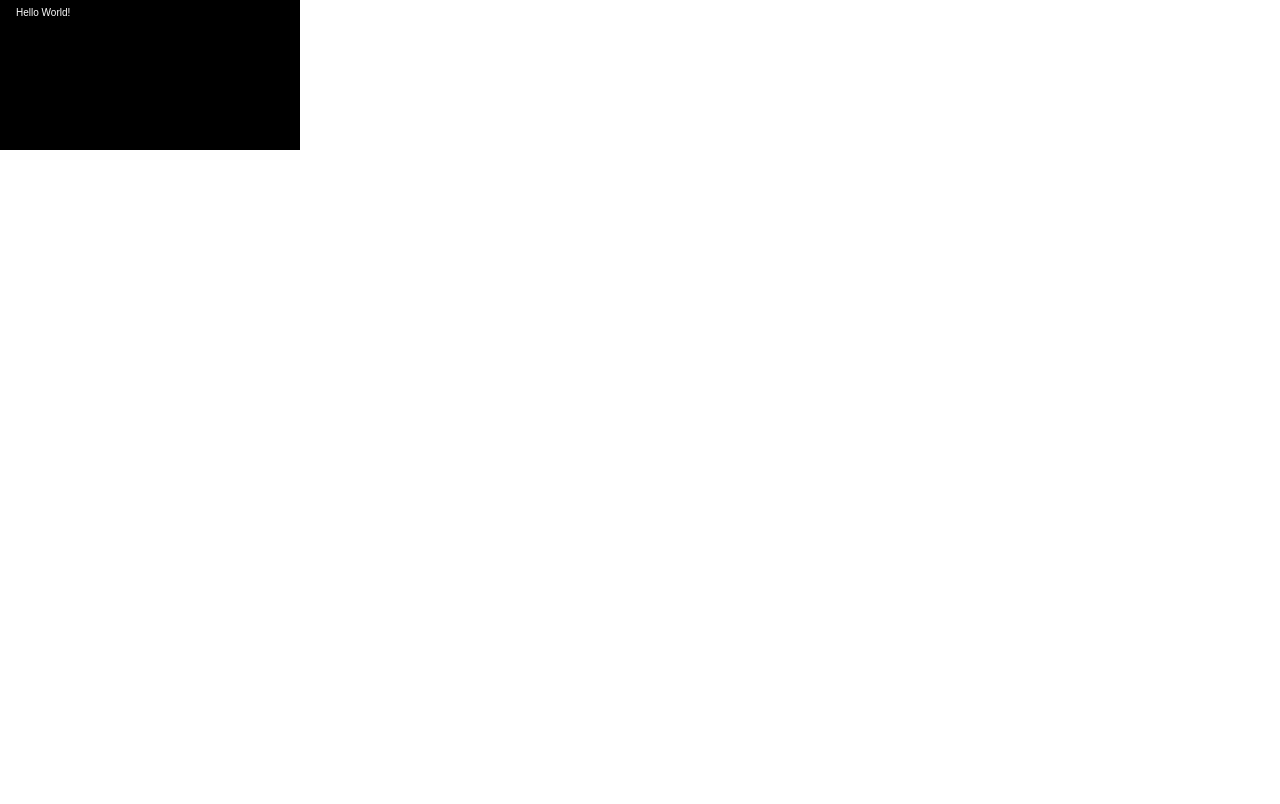
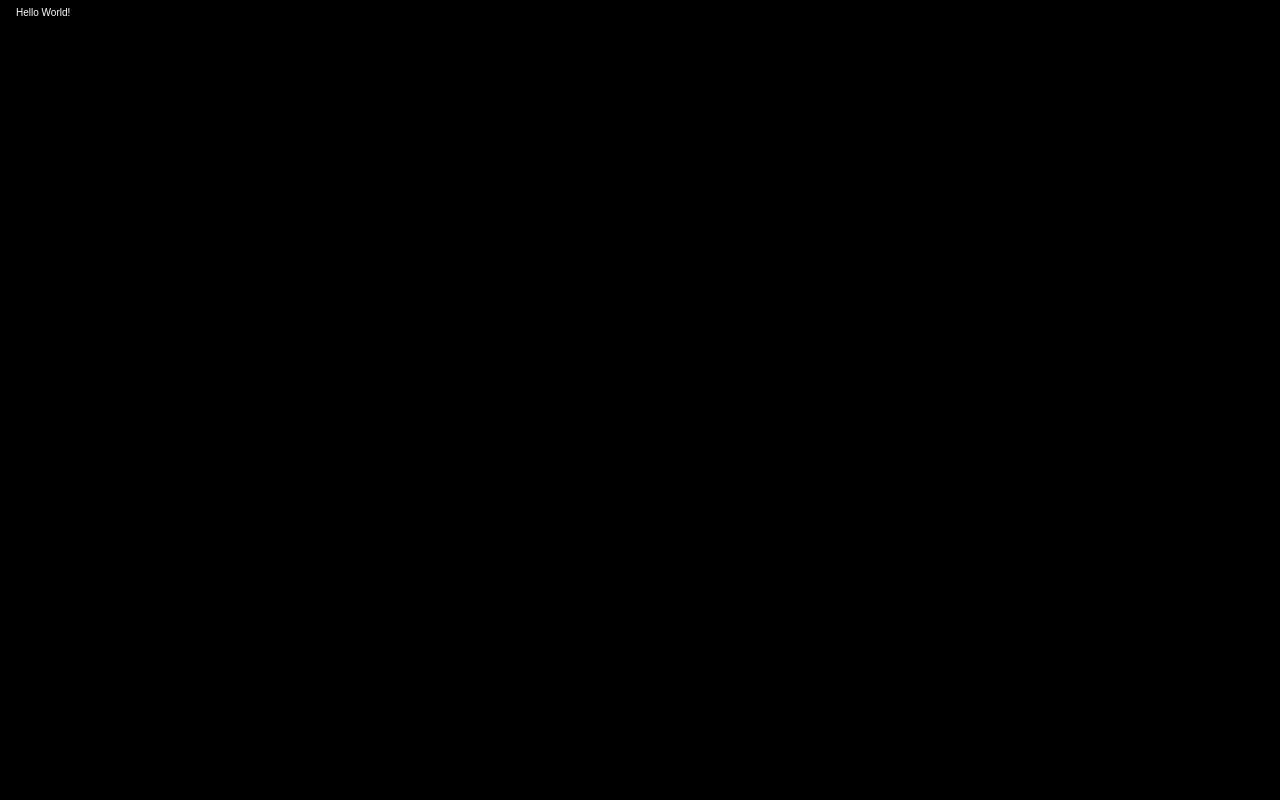
Before and after one commit to sutaC/TheStubborn, a plain HTML site: page src/index.html in a window 1280 px wide. Drawn offline with Linux system fonts and the light colour scheme.

Commit message:
Canvas resize

```diff
--- a/src/scripts/Game.js
+++ b/src/scripts/Game.js
@@ -14,6 +14,18 @@ export default class Game {
     constructor(canvas) {
         this.ctx = /** @type {CanvasRenderingContext2D} */ (
             canvas.getContext("2d")
+        );
+        // Handles canvas resize
+        canvas.width = window.innerWidth;
+        canvas.height = window.innerHeight;
+        // Dynamic resize
+        window.addEventListener(
+            "resize",
+            (event) => {
+                canvas.width = window.innerWidth;
+                canvas.height = window.innerHeight;
+            },
+            { passive: true }
         );
     }
 
--- a/src/styles/style.css
+++ b/src/styles/style.css
@@ -5,6 +5,7 @@
 body {
     margin: 0;
     min-height: 100vh;
+    overflow: hidden;
 }
 
 #gameCanvas {
```
